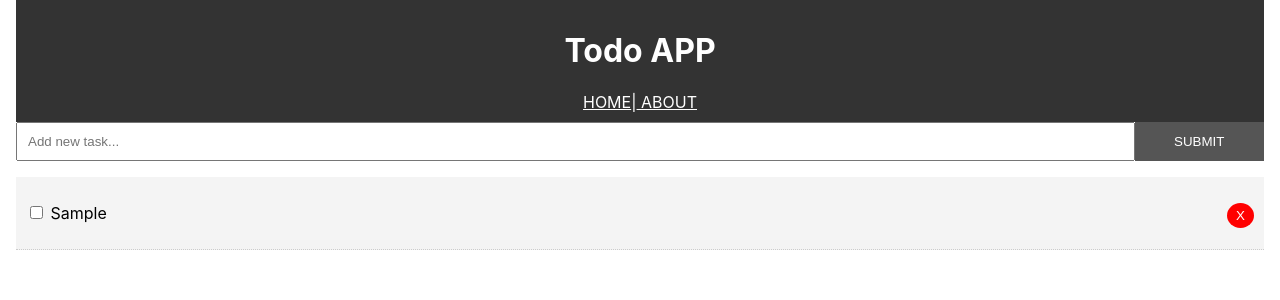
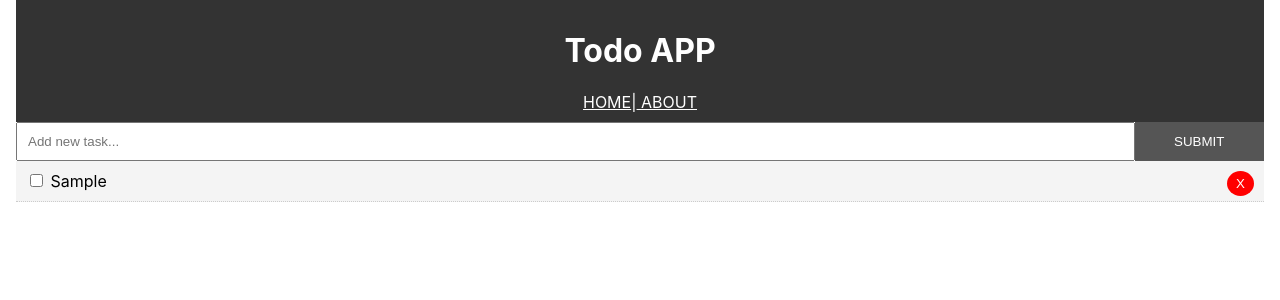
Before and after one commit to salmakishk98/todo-app, a React (Create React App) app: page / in a window 1280 px wide. Both pictures are taken after typing "Sample" into the empty fields and a click on the input "SUBMIT". Shown: the top 300 px of the page. Built offline with nearby package versions, Linux system fonts and the light colour scheme; no server answers.

Commit message:
solve warnings

```diff
--- a/src/component/todo.js
+++ b/src/component/todo.js
@@ -4,7 +4,7 @@ import PropTypes from "prop-types";
 class Todo extends Component {
   render() {
     return (
-      <p>
+      <div>
         {this.props.todes.map((todes) => (
           <Todoelement
             todo={todes}
@@ -12,7 +12,7 @@ class Todo extends Component {
             delete={this.props.delete}
           />
         ))}
-      </p>
+      </div>
     );
   }
   // Validate the prop passed to a child and warn the developer when a wrong props is passed, which may break your app.
--- a/src/component/todoelement.js
+++ b/src/component/todoelement.js
@@ -13,7 +13,6 @@ export class Todoelement extends Component {
   render() {
     return (
       <div style={this.get_style()}>
-        <p>
         <input
           type="checkbox"
           defaultChecked={this.props.todo.completed}
@@ -27,7 +26,6 @@ export class Todoelement extends Component {
           {" "}
           X{" "}
         </button>
-        </p>
       </div>
     );
   }
```
Lines whose indentation alone changed are shown as unchanged.
